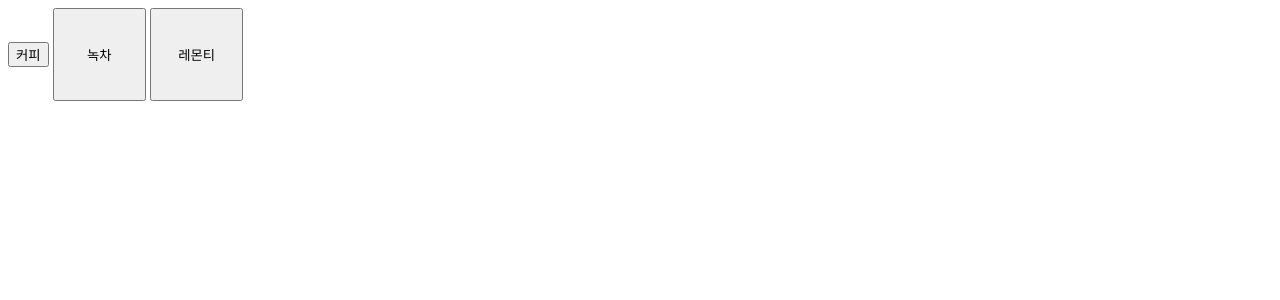
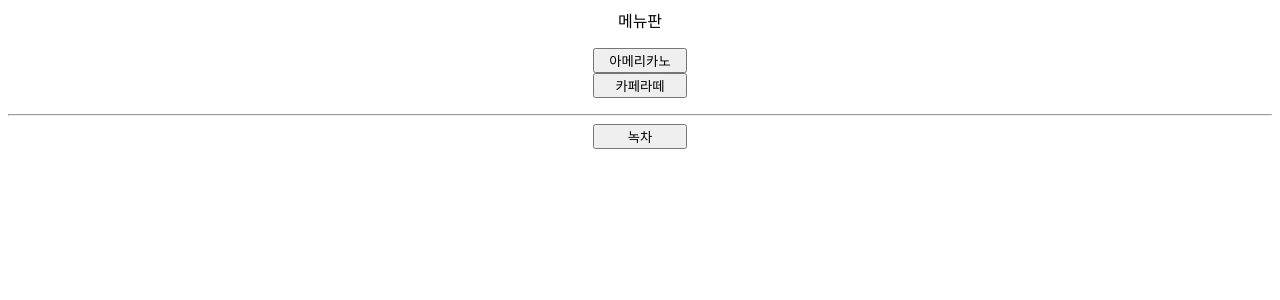
Before and after one commit to Eunryong/david, a Flask app: page /menu in a window 1280 px wide. Shown: the top 300 px of the page. Run offline with Flask 3, Linux system fonts and the light colour scheme.

Commit message:
feat: menu hr line

```diff
--- a/app.py
+++ b/app.py
@@ -58,7 +58,6 @@ def home():
                 image_base64 = base64.b64encode(f.read()).decode("utf-8")
 
             return render_template("index.html", audio=audio_base64, image=image_base64)
-
         except ValueError as ve:
             return render_template("index.html", error=str(ve)), 400
 
--- a/templates/menu.html
+++ b/templates/menu.html
@@ -6,8 +6,12 @@
     <title>3개 버튼 페이지</title>
 </head>
 <body>
-    <button>커피</button>
-    <button style="width: 70pt; height: 70pt;">녹차</button>
-    <button style="width: 70pt; height: 70pt;">레몬티</button>
+    <center>
+        메뉴판<p>
+        <button name="menu1" style="width:70pt;">아메리카노</button><br>
+        <button name="menu2" style="width:70pt;">카페라떼</button><br>
+        </p><hr>
+        <button name="menu2" style="width:70pt;">녹차</button>
+    </center>
 </body>
 </html>
```
